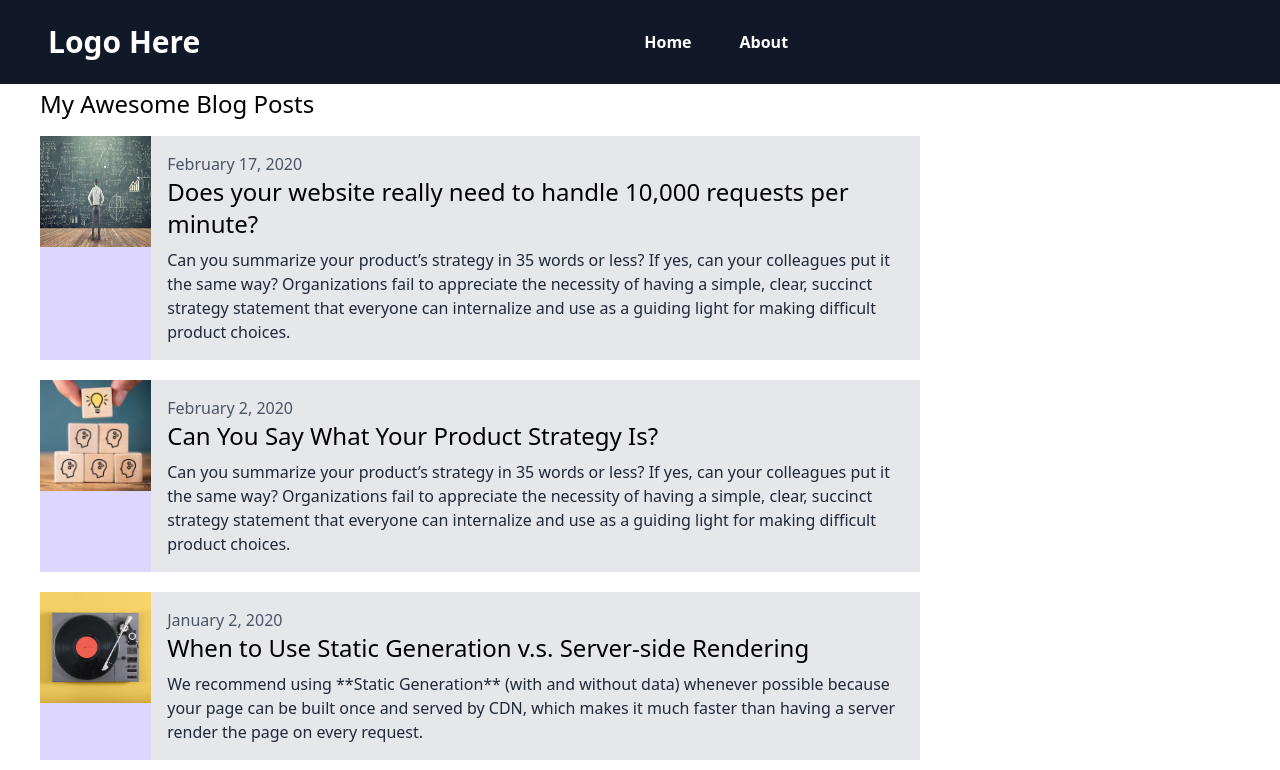
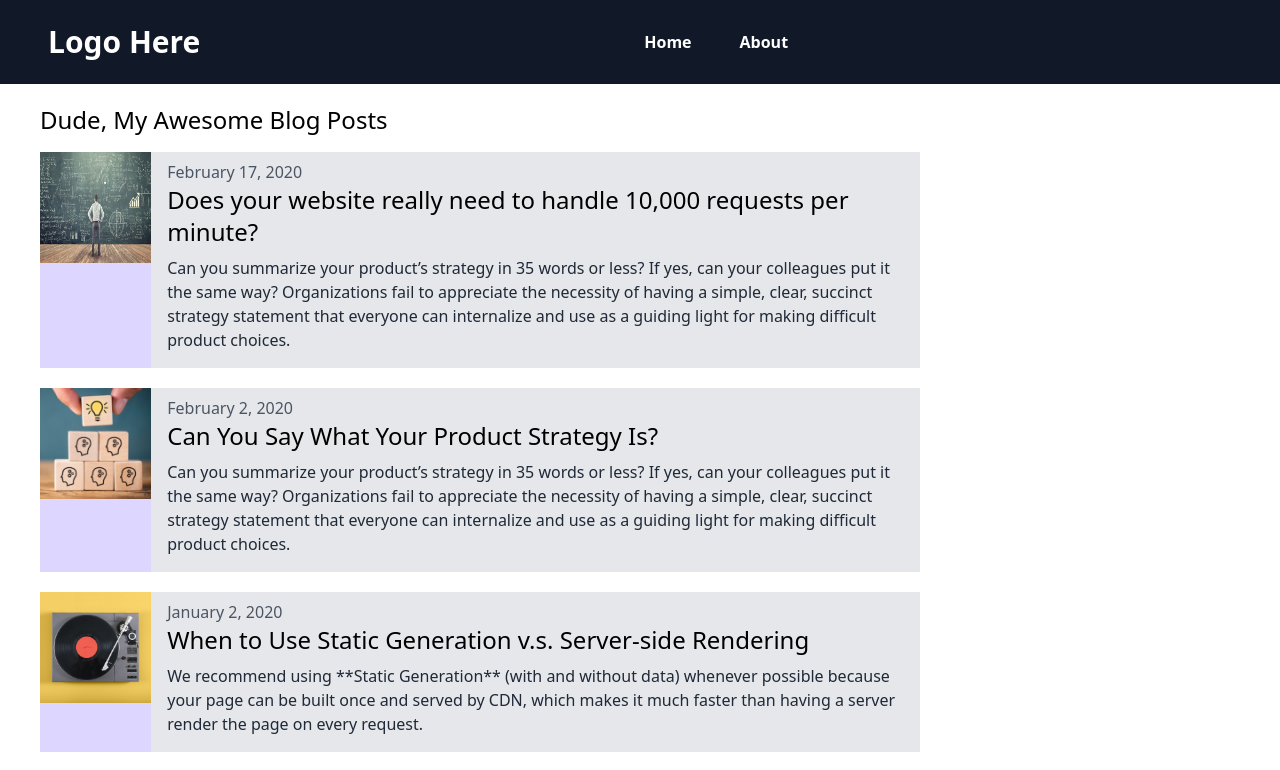
Before and after one commit to mcdaley/mcdaley-website, a Next.js app: page / in a window 1280 px wide. Shown: the top 770 px of the page. Built offline with nearby package versions, Linux system fonts and the light colour scheme.

Commit message:
Refactored the blog summary list to follow react standards

```diff
--- a/components/blog-summary-list.tsx
+++ b/components/blog-summary-list.tsx
@@ -1,20 +1,22 @@
 //-----------------------------------------------------------------------------
 // components/blog-summary-list.tsx
 //-----------------------------------------------------------------------------
-import BlogSummary          from './blog-summary'
-import {
-  IBlogMetadata,
-}                           from '../interfaces/blog.interfaces'
+import React from 'react'
+
+///////////////////////////////////////////////////////////////////////////////
+// TODO: 11/10/2021
+// Figure out what "type" to use for children instead of "any"
+///////////////////////////////////////////////////////////////////////////////
 
 /**
  * @function BlogSummaryList
  */
-export default function BlogSummaryList({ allPostsData }: { allPostsData: IBlogMetadata[] }) {
+export default function BlogSummaryList({ children } : {children: any}) {
   return (
     <>
-      <h1 className="text-2xl mb-4">My Awesome Blog Posts</h1>
+      <h1 className="text-2xl my-4">Dude, My Awesome Blog Posts</h1>
       <ul>
-        {allPostsData.map( (metadata: IBlogMetadata) => <BlogSummary metadata={metadata} />)}
+        {children}
       </ul>
     </>
   )
--- a/components/blog-summary.tsx
+++ b/components/blog-summary.tsx
@@ -22,13 +22,13 @@ export default function BlogSummary({metadata} : {metadata: IBlogMetadata}) {
             height  = {128}
           />
         </div>
-        <div className="p-4 w-full flex flex-col bg-gray-200">
+        <div className="p-4 pt-2 w-full flex flex-col bg-gray-200">
           <p className="text-gray-600">
             <Date dateString={metadata.date} />
           </p>
           <h2 className="text-2xl mb-2">
             <Link href={`/posts/${metadata.id}`}>
-              <a className="hover:underline hover:text-blue-700">{metadata.title}</a>
+              <a className="group-hover:underline hover:text-blue-700">{metadata.title}</a>
             </Link>
           </h2>
           <p className="text-gray-800 text-base">
--- a/pages/index.tsx
+++ b/pages/index.tsx
@@ -18,6 +18,7 @@ import {
 import Layout             from '../components/layout'
 import Date               from '../components/date'
 import BlogSummaryList    from '../components/blog-summary-list'
+import BlogSummary        from '../components/blog-summary'
 import styles             from '../styles/Home.module.css'
 
 /**
@@ -47,7 +48,13 @@ export default function Home({ allPostsData }: { allPostsData: IBlogMetadata[] }
         </Head>
 
         <div>
-          <BlogSummaryList allPostsData={allPostsData} />
+          <BlogSummaryList>
+            {allPostsData.map( (metadata) => {
+              return (
+                <BlogSummary key={metadata.id} metadata={metadata} />
+              )
+            })}
+          </BlogSummaryList>
         </div>
 
         <footer className={styles.footer}>
```
Also changed, not shown: 1 other file (tests, documents, lock files or other folders).
